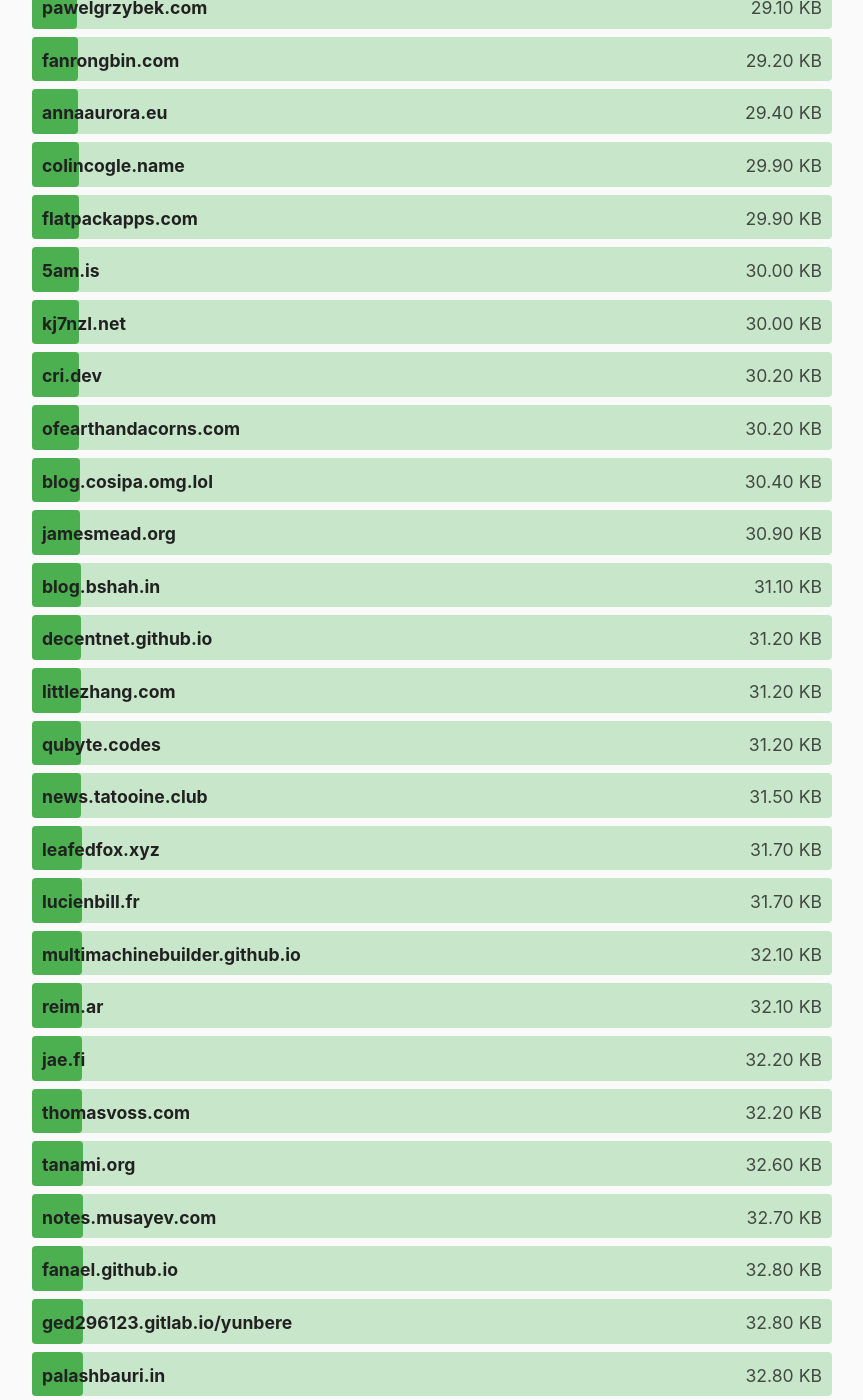
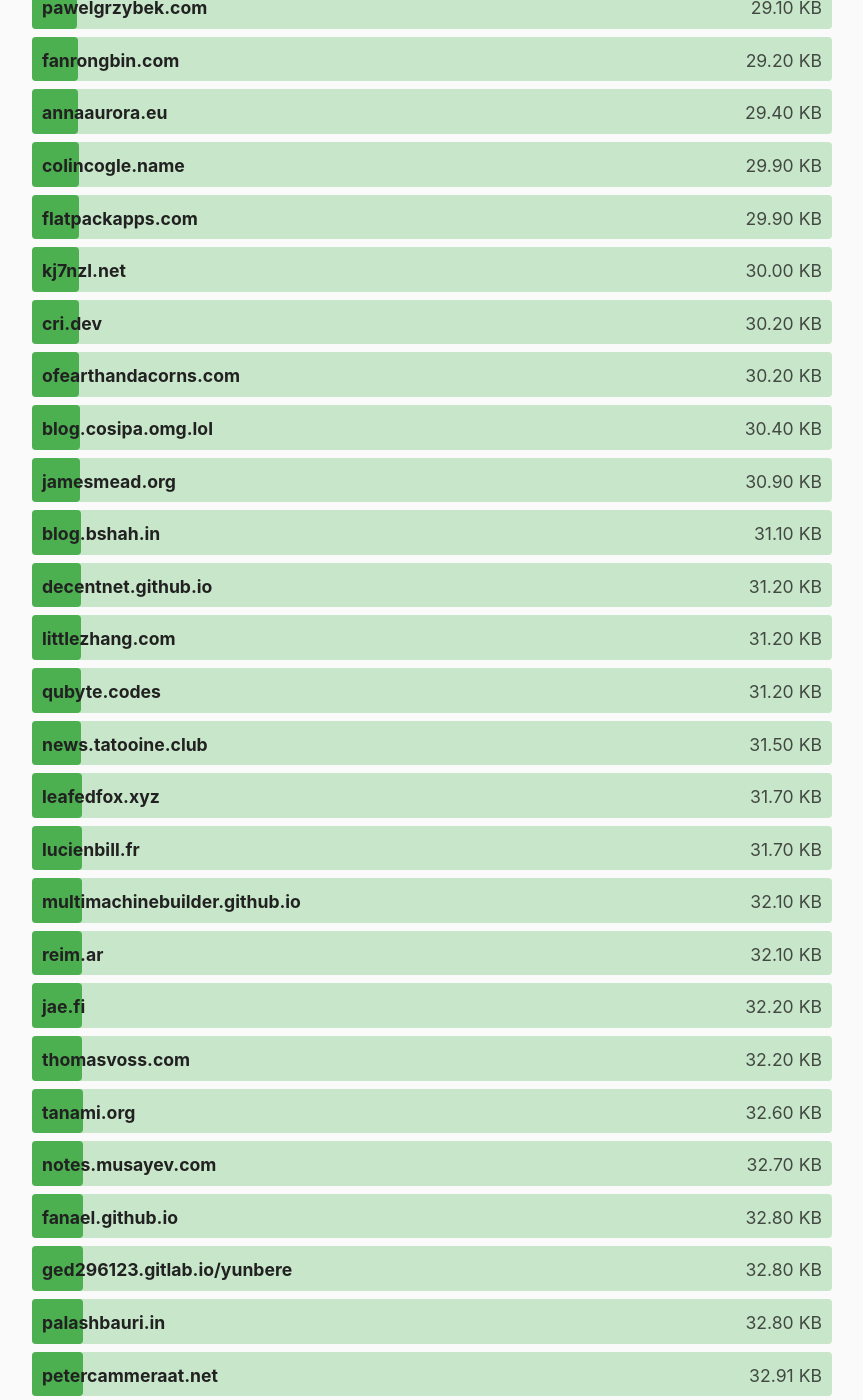
Before and after one commit to kevquirk/512kb.club, a Jekyll site: the page built from index.md, in a window 1280 px wide and 1400 px high, scrolled down 11684 px. Shown: the whole window, without its empty margins (208-1071 px from the left). Built offline with Jekyll 4.4.1, drawn with Linux system fonts in a browser that asks for light colours.

Commit message:
changed 5am.is to petercammeraat.net

```diff
--- a/_data/sites.yml
+++ b/_data/sites.yml
@@ -53,10 +53,10 @@
   size: 91.5
   last_checked: 2022-03-06
 
-- domain: 5am.is
-  url: https://5am.is
-  size: 30.0
-  last_checked: 2022-11-26
+- domain: petercammeraat.net
+  url: https://petercammeraat.net
+  size: 32.91
+  last_checked: 2024-01-16
 
 - domain: 60z.github.io
   url: https://60z.github.io/
```
